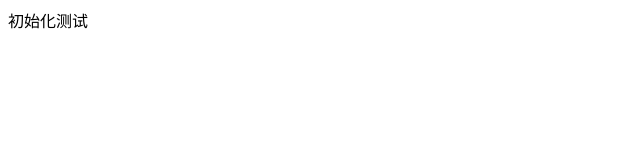
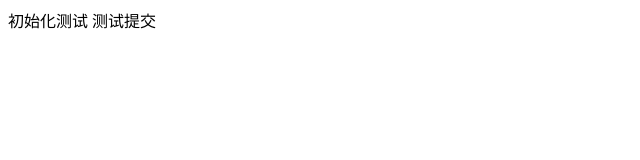
Before and after one commit to wangbin20161001/blog, a plain HTML site: page index.html in a window 1280 px wide. Shown: the whole page, without its empty margins (0-640 px from the left). Drawn offline with Linux system fonts and the light colour scheme.

Commit message:
测试提交

```diff
--- a/index.html
+++ b/index.html
@@ -6,5 +6,6 @@
 </head>
 <body>
     初始化测试
+    测试提交
 </body>
 </html>
```
Also changed, not shown: 1 other file.
